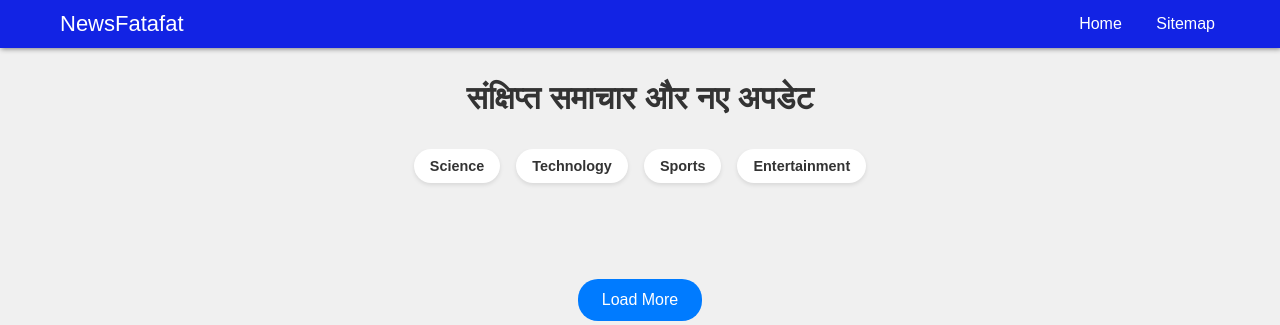
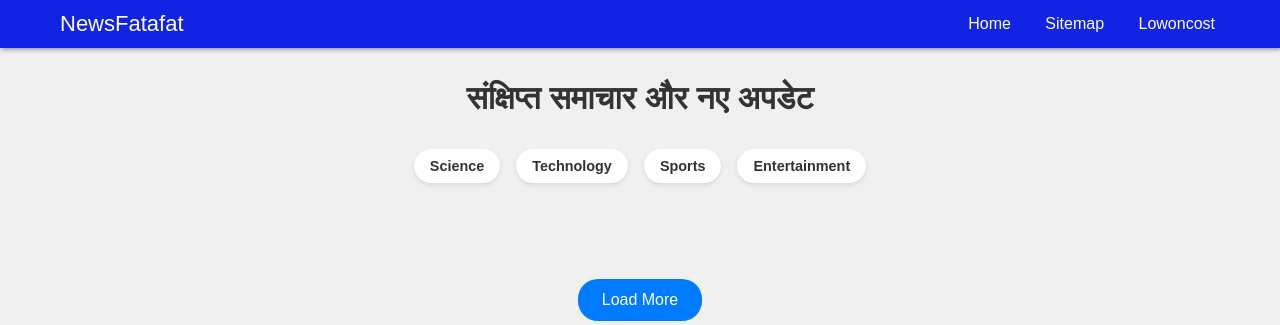
Before and after one commit to devnydv/newsfatafat, a Flask app: page / in a window 1280 px wide. Shown: the top 325 px of the page. Run offline with Flask 3, Linux system fonts and the light colour scheme.

Commit message:
Update base.html
backlink to loc

```diff
--- a/templates/base.html
+++ b/templates/base.html
@@ -59,6 +59,11 @@
                         Sitemap
                     </a>
                 </li>
+                <li>
+                    <a href="https://www.lowoncost.xyz/" title="Lowoncost.xyz">
+                        Lowoncost
+                    </a>
+                </li>
             </ul>
         </div>
     </nav>
```
